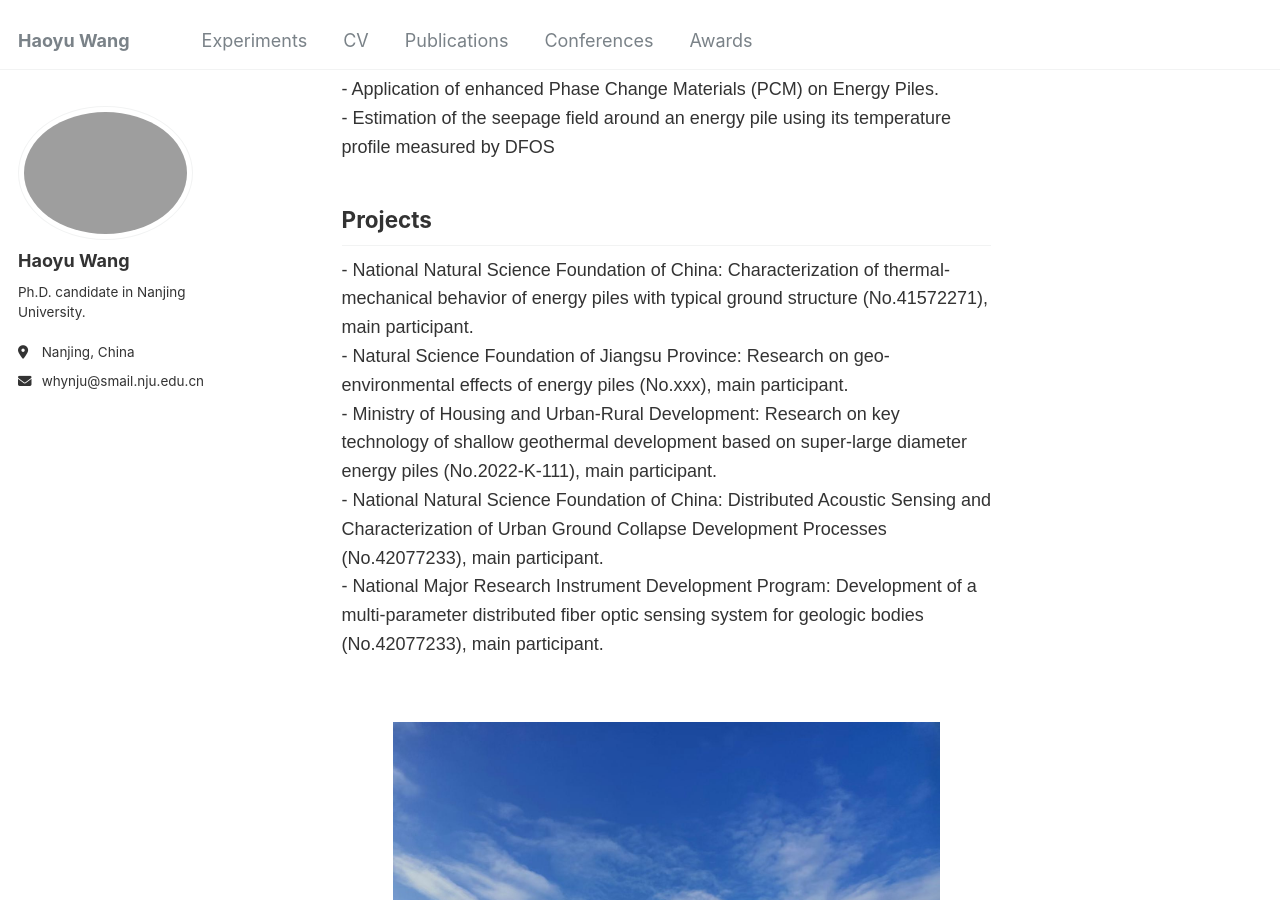
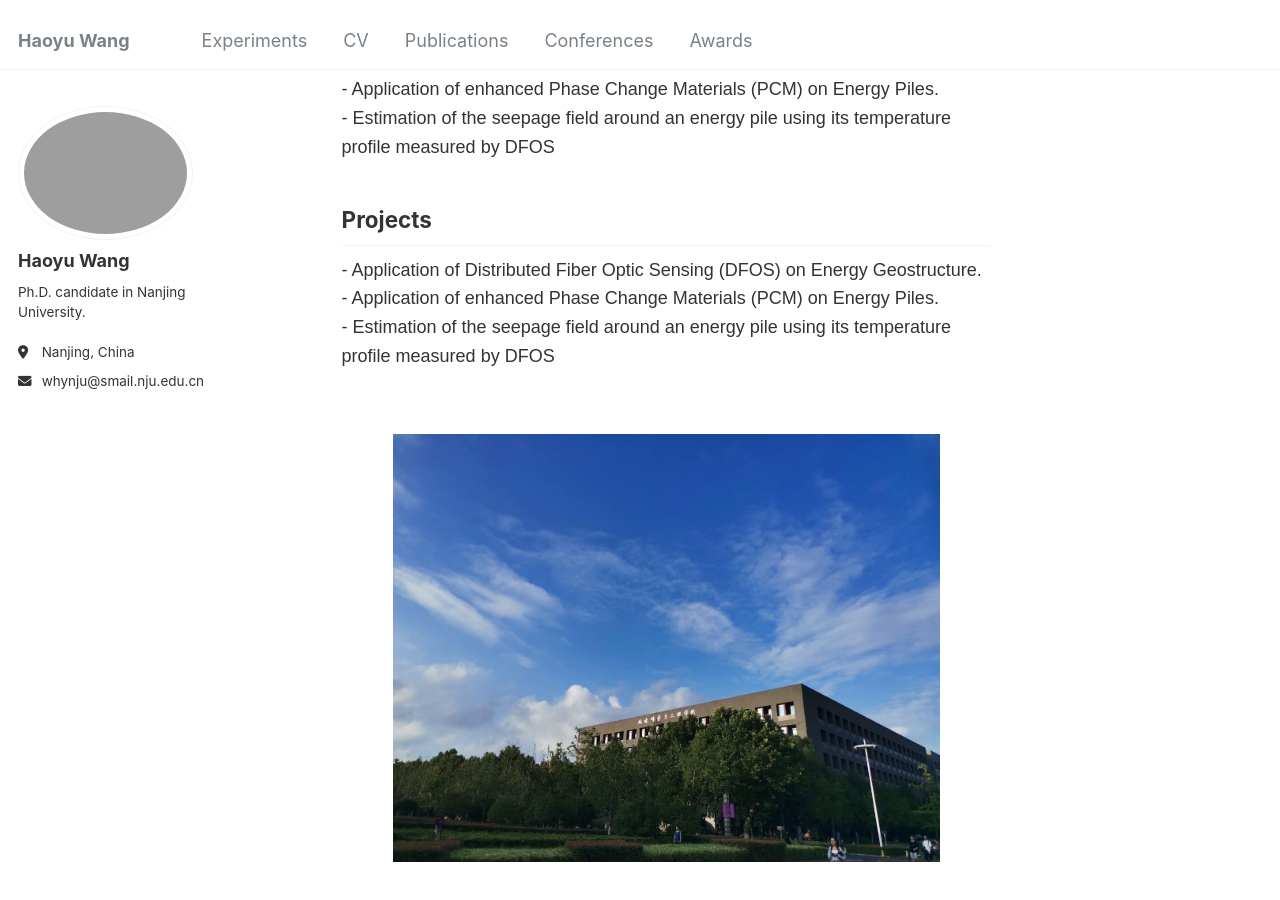
Before and after one commit to Whynot-cell/Whynot-cell.github.io, a Jekyll site: the page built from _pages/about.md, in a window 1280 px wide and 900 px high, scrolled down 584 px. Built offline with Jekyll 4.4.1, drawn with Linux system fonts in a browser that asks for light colours.

Commit message:
Update about.md

```diff
--- a/_pages/about.md
+++ b/_pages/about.md
@@ -94,11 +94,9 @@
         <br>- Estimation of the seepage field around an energy pile using its temperature profile measured by DFOS</p>
         <h2>Projects</h2>
         <!-- <h3>Interests</h3> -->
-        <p>- National Natural Science Foundation of China: Characterization of thermal-mechanical behavior of energy piles with typical ground structure (No.41572271), main participant.
-        <br>- Natural Science Foundation of Jiangsu Province: Research on geo-environmental effects of energy piles (No.xxx), main participant.
-        <br>- Ministry of Housing and Urban-Rural Development: Research on key technology of shallow geothermal development based on super-large diameter energy piles (No.2022-K-111), main participant.
-        <br>- National Natural Science Foundation of China: Distributed Acoustic Sensing and Characterization of Urban Ground Collapse Development Processes (No.42077233), main participant.
-        <br>- National Major Research Instrument Development Program: Development of a multi-parameter distributed fiber optic sensing system for geologic bodies (No.42077233), main participant.</p>
+        <p>- Application of Distributed Fiber Optic Sensing (DFOS) on Energy Geostructure.
+        <br>- Application of enhanced Phase Change Materials (PCM) on Energy Piles.
+        <br>- Estimation of the seepage field around an energy pile using its temperature profile measured by DFOS</p>
     </section>
     <!-- <section id="projects">
         <h2>Projects</h2>
@@ -120,3 +118,5 @@
     <div style="text-align: center;">
     <img src="/images/地科.jpg" alt="Geological Science Image" style="width:75%;">
 </div>
+</body>
+</html>
```
